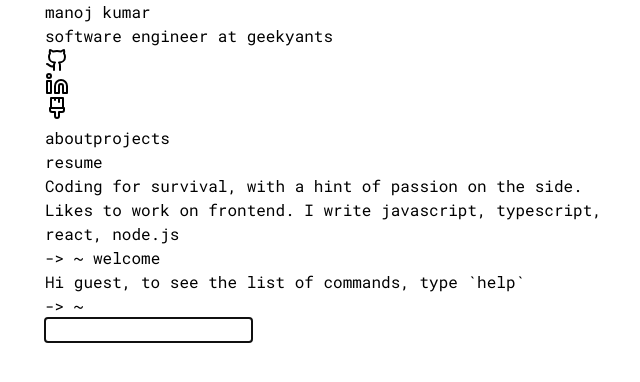
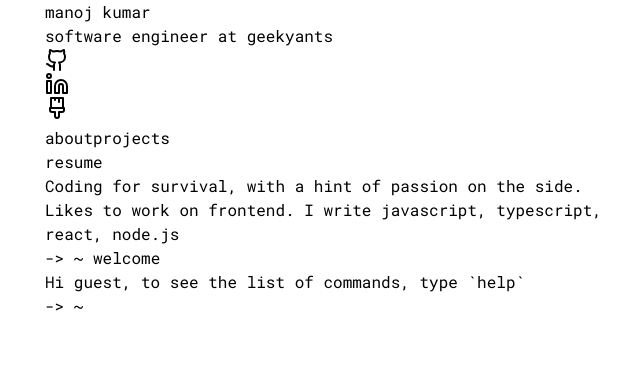
Before and after one commit to immanu10/immanu10.github.io, a Next.js app: page / in a window 1280 px wide. Shown: the top 382 px of the page, without its empty margins (307-947 px from the left). Built offline with nearby package versions, Linux system fonts and the light colour scheme.

Commit message:
fix terminal styles

```diff
--- a/app/components/terminal.tsx
+++ b/app/components/terminal.tsx
@@ -69,21 +69,22 @@ export default function Terminal() {
   };
 
   useEffect(() => {
-    scrollToBottom();
+    if (history.length > 3) scrollToBottom();
   }, [history.length]);
 
   return (
     <div
-      className="bg-gray-100 dark:bg-[#171717] pb-1 rounded-tl-md rounded-tr-md text-sm overflow-hidden"
+      className="relative h-60 mb-6 bg-gray-100 dark:bg-[#171717] rounded-md text-sm overflow-hidden flex flex-col"
       onClick={() => inputRef.current?.focus()}
     >
-      <div className="h-6 bg-zinc-300 dark:bg-[#323131] flex pl-2">
+      <div className="sticky top-0 left-0 right-0 h-6 bg-zinc-300 dark:bg-[#323232] flex pl-2 ">
         <div className="flex space-x-2 items-center my-auto">
           <div className="h-3 w-3 bg-red-500 rounded-full"></div>
           <div className="h-3 w-3 bg-yellow-500 rounded-full"></div>
           <div className="h-3 w-3 bg-green-600 rounded-full"></div>
         </div>
       </div>
+      <div className="flex-1 overflow-y-auto scrollcontainer">
         <div className="px-1 py-1">
           {history.map((data, i) => {
             const cmdString = data.trim().split(" ");
@@ -117,7 +118,6 @@ export default function Terminal() {
               <input
                 type="text"
                 className="flex-1 ml-2 border-none outline-none bg-transparent"
-              autoFocus
                 value={value}
                 onChange={(e) => setValue(e.target.value)}
                 ref={inputRef}
@@ -126,6 +126,7 @@ export default function Terminal() {
           </div>
         </div>
         <div ref={terminalEndRef} />
+      </div>
     </div>
   );
 }
--- a/app/globals.css
+++ b/app/globals.css
@@ -25,3 +25,15 @@ html {
     max-width: 640px;
   }
 }
+
+.scrollcontainer::-webkit-scrollbar {
+  width: 4px;
+}
+
+.scrollcontainer::-webkit-scrollbar-track {
+  @apply bg-transparent;
+}
+
+.scrollcontainer::-webkit-scrollbar-thumb {
+  @apply rounded-md bg-zinc-200 dark:bg-[#212121];
+}
--- a/app/layout.tsx
+++ b/app/layout.tsx
@@ -23,9 +23,9 @@ export default function RootLayout({
     <html lang="en" className={roboto_mono.className}>
       <body className="antialiased min-h-screen">
         <Providers>
-          <div className="min-h-screen flex flex-col container pt-8">
+          <div className="flex flex-col container pt-8">
             <Topbar />
-            <main className="flex-1 mb-8">{children}</main>
+            <main className="mb-8">{children}</main>
             <Terminal />
           </div>
         </Providers>
```
Lines whose indentation alone changed are shown as unchanged.
